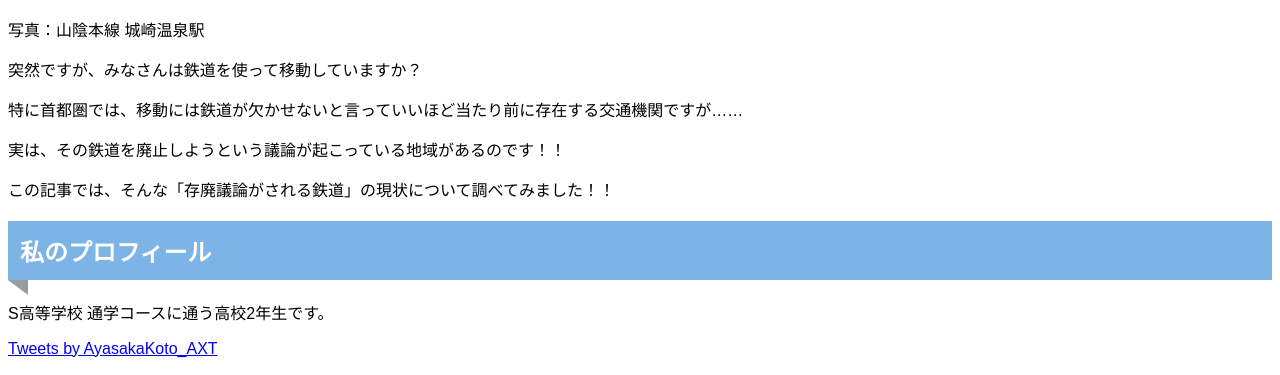
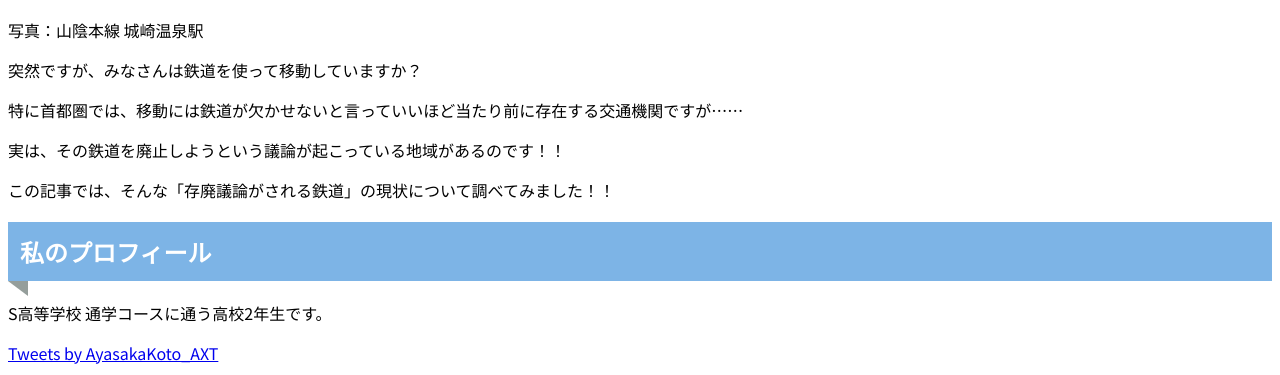
Before and after one commit to nakai-rikuto/2022-05-ThuProN, a plain HTML site: page index.html in a window 1280 px wide. Shown: the part 405-780 px from the top of the page. Drawn offline with Linux system fonts and the light colour scheme.

Commit message:
Update index.html

```diff
--- a/index.html
+++ b/index.html
@@ -5,6 +5,9 @@
     <meta charset="UTF-8">
     <meta name="viewport" content="width=device-width, initial-scale=1.0">
     <title>Document</title>
+    <link rel="preconnect" href="https://fonts.googleapis.com">
+<link rel="preconnect" href="https://fonts.gstatic.com" crossorigin>
+<link href="https://fonts.googleapis.com/css2?family=Noto+Sans+JP&display=swap" rel="stylesheet">
     <style>
         body {
             color: black;
```
